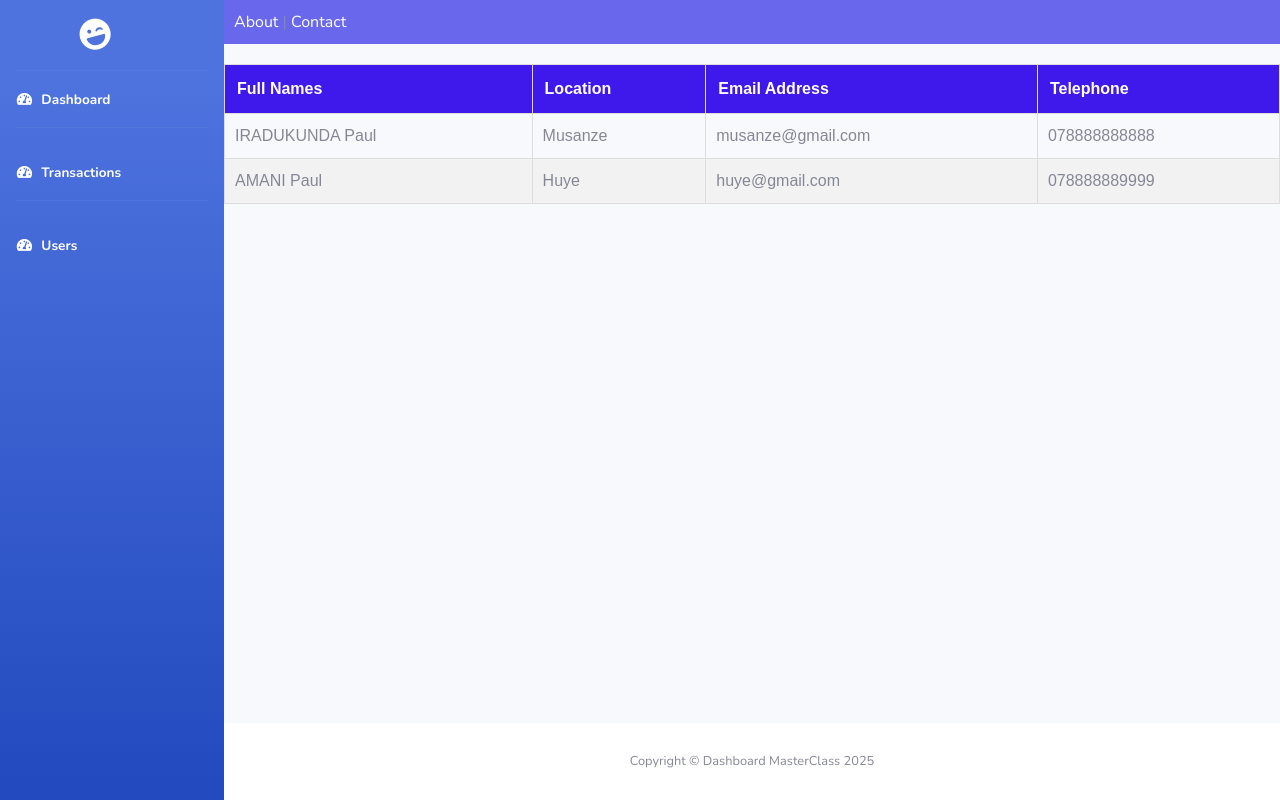
After one commit to celhakiza/django-deploy, a Django app: page /user/ in a window 1280 px wide. The commit adds this page. Run offline with Django 5.2, Linux system fonts and the light colour scheme; some libraries are stand-ins or nearby versions.

Commit message:
added user html file

```diff
--- a/main/templates/main/sidebar.html
+++ b/main/templates/main/sidebar.html
@@ -32,7 +32,7 @@
             <hr class="sidebar-divider">
 
             <li class="nav-item active">
-                <a class="nav-link" href="{% url 'transaction' %}">
+                <a class="nav-link" href="{% url 'user' %}">
                     <i class="fas fa-fw fa-tachometer-alt"></i>
                     <span>Users</span></a>
             </li>
--- /dev/null
+++ b/main/templates/main/users.html
@@ -0,0 +1,28 @@
+{% extends 'main/base.html' %}
+{% block content %}
+<table style="width:100%; border-collapse: collapse; text-align: left; font-family: Arial, sans-serif; margin-top: 20px;">
+    <thead style="background-color: #3f18ec; color: white;">
+        <tr>
+            <th style="padding: 12px; border: 1px solid #ddd;">Full Names</th>
+            <th style="padding: 12px; border: 1px solid #ddd;">Location</th>
+            <th style="padding: 12px; border: 1px solid #ddd;">Email Address</th>
+            <th style="padding: 12px; border: 1px solid #ddd;">Telephone</th>
+        </tr>
+    </thead>
+    <tbody>
+        <tr>
+            <td style="padding: 10px; border: 1px solid #ddd;">IRADUKUNDA Paul</td>
+            <td style="padding: 10px; border: 1px solid #ddd;">Musanze</td>
+            <td style="padding: 10px; border: 1px solid #ddd;">musanze@gmail.com</td>
+            <td style="padding: 10px; border: 1px solid #ddd;">078888888888</td>
+        </tr>
+        <tr style="background-color: #f2f2f2;">
+            <td style="padding: 10px; border: 1px solid #ddd;">AMANI Paul</td>
+            <td style="padding: 10px; border: 1px solid #ddd;">Huye</td>
+            <td style="padding: 10px; border: 1px solid #ddd;">huye@gmail.com</td>
+            <td style="padding: 10px; border: 1px solid #ddd;">078888889999</td>
+        </tr>
+    </tbody>
+</table>
+
+{% endblock %}
--- a/main/views.py
+++ b/main/views.py
@@ -110,3 +110,6 @@ def about(request):
 
 def contact(request):
     return render(request,'main/contact.html')
+
+def user(request):
+    return render(request, 'main/users.html')
--- a/productDash/urls.py
+++ b/productDash/urls.py
@@ -25,4 +25,5 @@ urlpatterns = [
     path('about/',views.about,name='about'),
     path('contact/',views.contact,name='contact'),
     path('admin/', admin.site.urls),
+    path('user/',views.user, name = 'user'),
 ]
```
